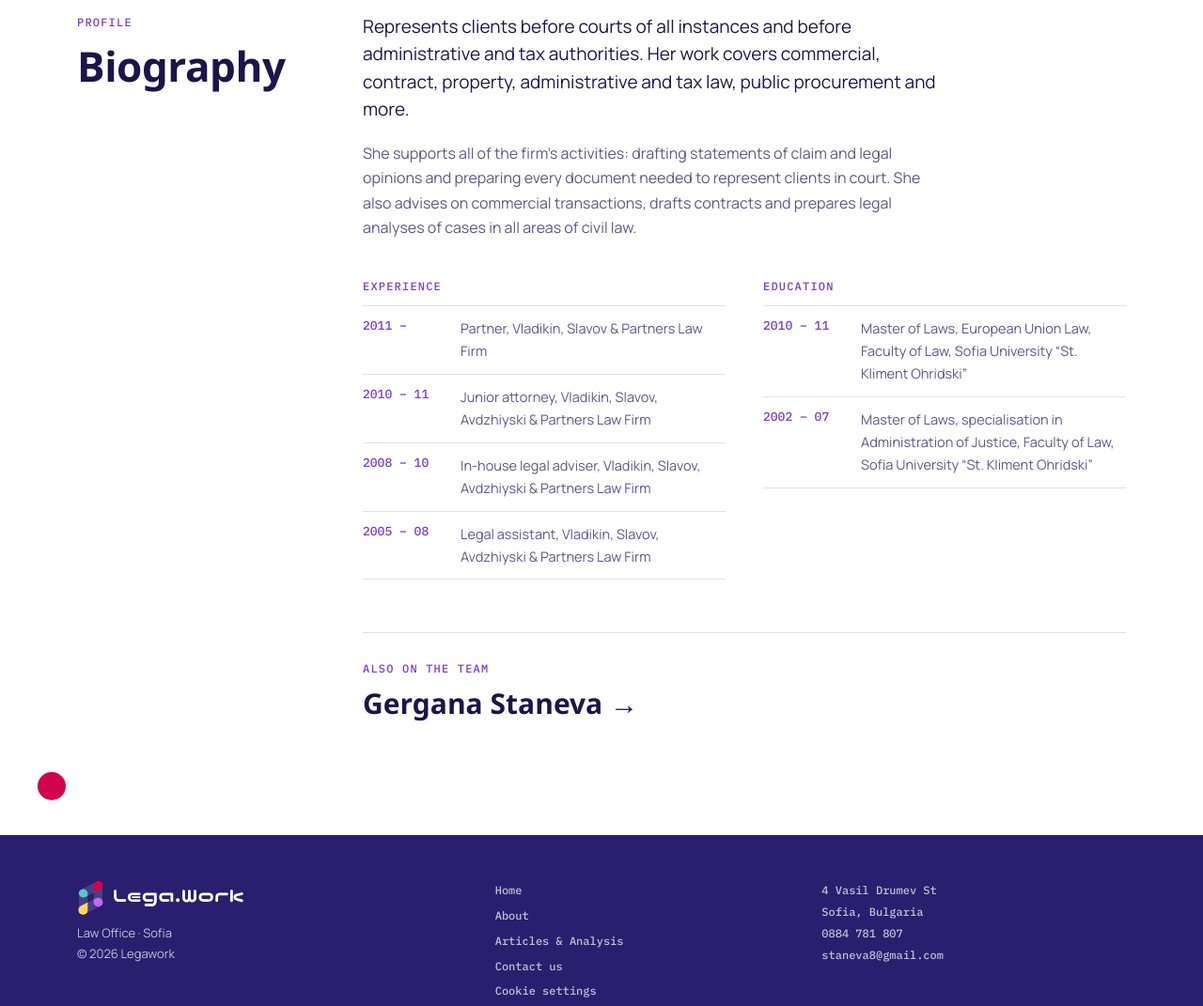
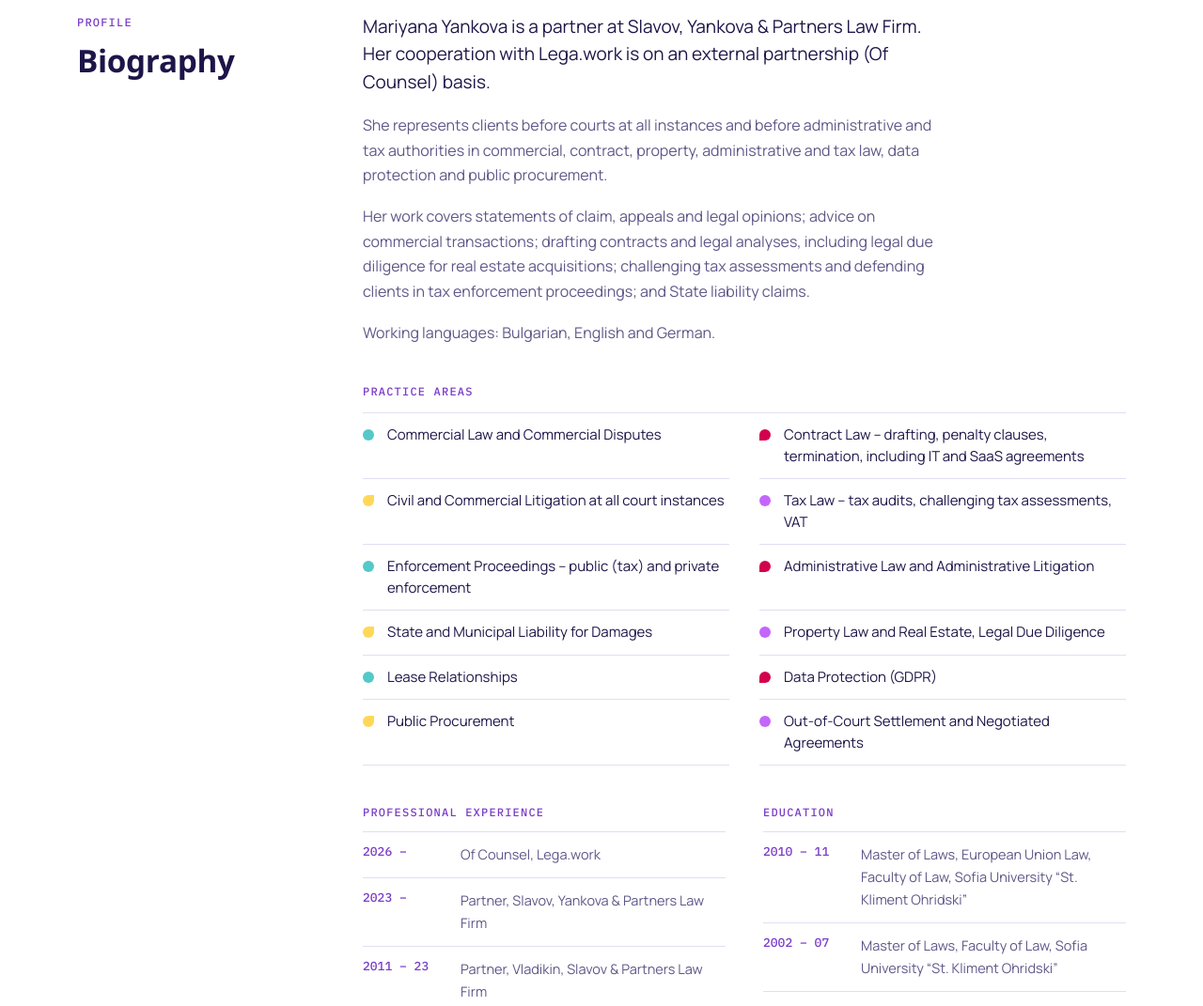
Before and after one commit to axentrix/legawork, a plain HTML site: page mariyana-yankova.html in a window 1280 px wide. Shown: the part 860-1931 px from the top of the page at 94% size. Drawn offline with Linux system fonts and the light colour scheme; a web font is replaced by a local one.

Commit message:
Mariyana Yankova: new photo and profile (Of Counsel)
Full profile from the firm's text in Bulgarian and English: summary,
biography, 12 practice areas, experience including Slavov, Yankova &
Partners, and education. Homepage card updated to match. Smaller side
heading on profile pages so Биография no longer overlaps the text.

Co-Authored-By: Claude Opus 5.5 <noreply@anthropic.com>
Claude-Session: https://claude.ai/code/session_01KEin1TwvNqivWaNjJoKNAx

```diff
--- a/assets/css/site.css
+++ b/assets/css/site.css
@@ -481,3 +481,16 @@ section.band > .wrap.one { display: block; padding-block: 88px 120px; }
 /* Reading progress bar under the header */
 .progress { position: fixed; z-index: 21; left: 0; right: 0; top: calc(env(safe-area-inset-top, 0px) + var(--hh, 66px)); height: 3px; transform-origin: 0 50%; transform: scaleX(var(--p, 0)); background: linear-gradient(90deg, var(--teal), var(--yellow), var(--red), var(--violet)); pointer-events: none; }
 body.menu-open .progress { opacity: 0; }
+
+/* ---------- Profile: summary and practice areas ---------- */
+.profile-top .summary { color: var(--muted); font-size: 17px; max-width: 58ch; }
+.areas-block { display: flex; flex-direction: column; gap: 12px; }
+.areas-list { margin: 0; padding: 0; list-style: none; display: grid; grid-template-columns: 1fr; gap: 0 32px; border-top: 1px solid var(--line); counter-reset: none; }
+@media (min-width: 760px) { .areas-list { grid-template-columns: 1fr 1fr; } }
+.areas-list li { position: relative; padding: 12px 0 12px 26px; border-bottom: 1px solid var(--line); font-size: 15px; line-height: 1.5; }
+.areas-list li::before { content: ""; position: absolute; left: 0; top: 17px; width: 12px; height: 12px; border-radius: 50%; background: var(--teal); transition: transform .4s var(--spring); }
+.areas-list li:nth-child(4n+2)::before { background: var(--red); border-radius: 50% 50% 50% 0; }
+.areas-list li:nth-child(4n+3)::before { background: var(--yellow); border-radius: 50% 0 50% 50%; }
+.areas-list li:nth-child(4n+4)::before { background: var(--violet); }
+.areas-list li:hover::before { transform: scale(1.3) rotate(45deg); }
+.profile-body .side h2 { font-size: clamp(28px, 2.6vw, 34px); }
--- a/assets/js/site.js
+++ b/assets/js/site.js
@@ -92,7 +92,7 @@
   /* ---------- Reveals: only items starting below the fold get the .pre state ---------- */
   /* Article pages are left out on purpose: their text is shown at once, without fading in */
   var isArticle = !!document.querySelector(".article-body");
-  var groups = isArticle ? [] : [".side", ".intro", ".prose > p", ".fan", ".principle", ".photo-wrap", ".member-card > :not(.photo-wrap)", ".person > .role", ".person > h3", ".highlights", ".cv > div", ".details .row", "form.enquiry", ".empty", ".post", "footer .wrap > div"];
+  var groups = isArticle ? [] : [".side", ".intro", ".prose > p", ".fan", ".principle", ".photo-wrap", ".member-card > :not(.photo-wrap)", ".person > .role", ".person > h3", ".highlights", ".cv > div", ".areas-block", ".details .row", "form.enquiry", ".empty", ".post", "footer .wrap > div"];
   var items = [];
   groups.forEach(function (sel) {
     var seen = new Map();
--- a/mariyana-yankova.html
+++ b/mariyana-yankova.html
@@ -75,25 +75,22 @@
     <div class="wrap profile-top">
       <a class="back" href="index.html#team"><span aria-hidden="true">←</span> <span class="en">Team</span><span class="bg">Екип</span></a>
       <div class="photo-wrap alt">
-        <figure class="photo"><img fetchpriority="high" src="assets/img/mariyana-yankova.jpg" alt="Mariyana Yankova" width="640" height="800"></figure>
-        <span class="tag"><span class="en">Associate partner</span><span class="bg">Асоцииран партньор</span></span>
+        <figure class="photo"><img fetchpriority="high" src="assets/img/mariyana-yankova.jpg" alt="Mariyana Yankova" width="800" height="1000"></figure>
+        <span class="tag"><span class="en">Of Counsel</span><span class="bg">Външен асоцииран партньор</span></span>
         <span class="s1" aria-hidden="true"></span>
         <span class="s2" aria-hidden="true"></span>
       </div>
       <div class="person">
-        <span class="role"><span class="en">Attorney · Associate partner</span><span class="bg">Адвокат · Асоцииран партньор</span></span>
+        <span class="role"><span class="en">Attorney · Of Counsel</span><span class="bg">Адвокат · Външен асоцииран партньор</span></span>
         <h1><span class="en">Mariyana Yankova</span><span class="bg">адв. Марияна Янкова</span></h1>
-        <ul class="highlights">
-              <li><span class="en">Sofia Bar Association</span><span class="bg">Софийска адвокатска колегия</span></li>
-              <li><span class="en">LL.M. in European Union law</span><span class="bg">Магистър по право на ЕС</span></li>
-              <li><span class="en">English · German</span><span class="bg">английски · немски</span></li>
-            </ul>
+        <p class="summary"><span class="en">Partner at Slavov, Yankova &amp; Partners Law Firm and member of the Sofia Bar Association, practising since 2005. She works with Lega.work as Of Counsel on matters involving commercial, contract and tax law.</span><span class="bg">Адвокат-съдружник в Адвокатско дружество „Славов, Янкова и партньори“ и член на Софийската адвокатска колегия, с професионален опит от 2005 г. Сътрудничи на Lega.work като външен партньор по казуси, свързани с търговско, облигационно и данъчно право.</span></p>
+        <ul class="highlights"><li><span class="en">Sofia Bar Association</span><span class="bg">Софийска адвокатска колегия</span></li><li><span class="en">LL.M. in European Union Law</span><span class="bg">Магистър по право на ЕС</span></li><li><span class="en">Bulgarian · English · German</span><span class="bg">английски · немски</span></li></ul>
         <div class="ctas"><a class="btn yellow" href="index.html#contact"><span class="en">Contact Mariyana Yankova</span><span class="bg">Свържете се с адв. Янкова</span> <span class="arr">→</span></a></div>
       </div>
     </div>
   </section>
 
-  <section class="band light" data-sec>
+  <section class="band light profile-body" data-sec>
     <i class="shape drop-b c-teal hide-m" style="--x:calc(100% - 110px);--y:80px;--s:60px" data-speed="-.25" data-rot="-60"></i>
     <i class="shape circle c-red hide-m" style="--x:40px;--y:calc(100% - 120px);--s:30px;--d:.15s" data-speed=".2"></i>
     <div class="wrap">
@@ -103,24 +100,45 @@
       </div>
       <div class="body">
         <div class="prose">
-              <p class="lead"><span class="en">Represents clients before courts of all instances and before administrative and tax authorities. Her work covers commercial, contract, property, administrative and tax law, public procurement and more.</span><span class="bg">Процесуално представителство пред всички съдебни инстанции и административни и данъчни органи; работа в областта на търговското, облигационното, вещно, административно, данъчно право, обществени поръчки и др.</span></p>
-              <p><span class="en">She supports all of the firm’s activities: drafting statements of claim and legal opinions and preparing every document needed to represent clients in court. She also advises on commercial transactions, drafts contracts and prepares legal analyses of cases in all areas of civil law.</span><span class="bg">Подпомагане във всички дейности на дружеството; изготвяне на искови молби и становища и подготовка на всички необходими документи по процесуалното представителство на клиентите; консултации по търговски сделки, изготвяне на договори и правни анализи по казуси във всички области на гражданското право.</span></p>
+          <p class="lead"><span class="en">Mariyana Yankova is a partner at Slavov, Yankova &amp; Partners Law Firm. Her cooperation with Lega.work is on an external partnership (Of Counsel) basis.</span><span class="bg">Марияна Янкова е адвокат-съдружник в Адвокатско дружество „Славов, Янкова и партньори“. Сътрудничеството ѝ с Lega.work е на основата на външно партньорство.</span></p>
+          <p><span class="en">She represents clients before courts at all instances and before administrative and tax authorities in commercial, contract, property, administrative and tax law, data protection and public procurement.</span><span class="bg">Осъществява процесуално представителство пред всички съдебни инстанции и пред административни и данъчни органи в областта на търговското, облигационното, вещното, административното и данъчното право, защитата на личните данни и обществените поръчки.</span></p>
+          <p><span class="en">Her work covers statements of claim, appeals and legal opinions; advice on commercial transactions; drafting contracts and legal analyses, including legal due diligence for real estate acquisitions; challenging tax assessments and defending clients in tax enforcement proceedings; and State liability claims.</span><span class="bg">Изготвя искови молби, жалби и становища, консултира по търговски сделки, изготвя договори и правни анализи, включително правен анализ (due diligence) при придобиване на недвижими имоти. Обжалва ревизионни актове и осъществява защита в производства по принудително изпълнение по ДОПК и по искове по ЗОДОВ.</span></p>
+          <p><span class="en">Working languages: Bulgarian, English and German.</span><span class="bg">Работни езици: английски и немски.</span></p>
+        </div>
+        <div class="areas-block">
+          <span class="label"><span class="en">Practice Areas</span><span class="bg">Области на практика</span></span>
+          <ul class="areas-list">
+          <li><span class="en">Commercial Law and Commercial Disputes</span><span class="bg">Търговско право и търговски спорове</span></li>
+          <li><span class="en">Contract Law – drafting, penalty clauses, termination, including IT and SaaS agreements</span><span class="bg">Облигационно и договорно право – договори, неустойки, прекратяване на договори, включително договори за IT услуги</span></li>
+          <li><span class="en">Civil and Commercial Litigation at all court instances</span><span class="bg">Гражданско и търговско съдебно производство пред всички инстанции</span></li>
+          <li><span class="en">Tax Law – tax audits, challenging tax assessments, VAT</span><span class="bg">Данъчно право – ревизионни производства, обжалване на ревизионни актове, ДДС</span></li>
+          <li><span class="en">Enforcement Proceedings – public (tax) and private enforcement</span><span class="bg">Принудително изпълнение – публично (по ДОПК) и частно</span></li>
+          <li><span class="en">Administrative Law and Administrative Litigation</span><span class="bg">Административно право и административно правосъдие</span></li>
+          <li><span class="en">State and Municipal Liability for Damages</span><span class="bg">Отговорност на държавата и общините за вреди (ЗОДОВ)</span></li>
+          <li><span class="en">Property Law and Real Estate, Legal Due Diligence</span><span class="bg">Вещно право и сделки с недвижими имоти, правен анализ (due diligence)</span></li>
+          <li><span class="en">Lease Relationships</span><span class="bg">Наемни правоотношения</span></li>
+          <li><span class="en">Data Protection (GDPR)</span><span class="bg">Защита на личните данни (GDPR)</span></li>
+          <li><span class="en">Public Procurement</span><span class="bg">Обществени поръчки</span></li>
+          <li><span class="en">Out-of-Court Settlement and Negotiated Agreements</span><span class="bg">Извънсъдебно уреждане на спорове и споразумения</span></li>
+          </ul>
         </div>
         <div class="cv">
           <div>
-                <span class="label"><span class="en">Experience</span><span class="bg">Професионален опит</span></span>
+            <span class="label"><span class="en">Professional Experience</span><span class="bg">Професионален опит</span></span>
             <ol class="timeline">
-                  <li><time>2011 –</time><span><span class="en">Partner, Vladikin, Slavov &amp; Partners Law Firm</span><span class="bg">Адвокат-съдружник в „Адвокатско дружество Владикин, Славов и партньори“</span></span></li>
-                  <li><time>2010 – 11</time><span><span class="en">Junior attorney, Vladikin, Slavov, Avdzhiyski &amp; Partners Law Firm</span><span class="bg">Младши адвокат в „Адвокатско дружество Владикин, Славов, Авджийски и партньори“</span></span></li>
-                  <li><time>2008 – 10</time><span><span class="en">In-house legal adviser, Vladikin, Slavov, Avdzhiyski &amp; Partners Law Firm</span><span class="bg">Юрисконсулт в „Адвокатско дружество Владикин, Славов, Авджийски и партньори“</span></span></li>
-                  <li><time>2005 – 08</time><span><span class="en">Legal assistant, Vladikin, Slavov, Avdzhiyski &amp; Partners Law Firm</span><span class="bg">Сътрудник в „Адвокатско дружество Владикин, Славов, Авджийски и партньори“</span></span></li>
+                  <li><time>2026 –</time><span><span class="en">Of Counsel, Lega.work</span><span class="bg">Външен партньор на Lega.work</span></span></li>
+                  <li><time>2023 –</time><span><span class="en">Partner, Slavov, Yankova &amp; Partners Law Firm</span><span class="bg">Адвокат-съдружник в Адвокатско дружество „Славов, Янкова и партньори“</span></span></li>
+                  <li><time>2011 – 23</time><span><span class="en">Partner, Vladikin, Slavov &amp; Partners Law Firm</span><span class="bg">Адвокат-съдружник в Адвокатско дружество „Владикин, Славов и партньори“</span></span></li>
+                  <li><time>2010 – 11</time><span><span class="en">Junior Attorney, Vladikin, Slavov, Avdzhiyski &amp; Partners Law Firm</span><span class="bg">Младши адвокат в Адвокатско дружество „Владикин, Славов, Авджийски и партньори“</span></span></li>
+                  <li><time>2008 – 10</time><span><span class="en">Legal Counsel, Vladikin, Slavov, Avdzhiyski &amp; Partners Law Firm</span><span class="bg">Юрисконсулт в Адвокатско дружество „Владикин, Славов, Авджийски и партньори“</span></span></li>
+                  <li><time>2005 – 08</time><span><span class="en">Associate, Vladikin, Slavov, Avdzhiyski &amp; Partners Law Firm</span><span class="bg">Сътрудник в Адвокатско дружество „Владикин, Славов, Авджийски и партньори“</span></span></li>
             </ol>
           </div>
           <div>
             <span class="label"><span class="en">Education</span><span class="bg">Образование</span></span>
             <ol class="timeline">
                   <li><time>2010 – 11</time><span><span class="en">Master of Laws, European Union Law, Faculty of Law, Sofia University “St. Kliment Ohridski”</span><span class="bg">Магистър по право, специалност „Право на Европейския съюз“, Юридически факултет, СУ „Св. Климент Охридски“</span></span></li>
-                  <li><time>2002 – 07</time><span><span class="en">Master of Laws, specialisation in Administration of Justice, Faculty of Law, Sofia University “St. Kliment Ohridski”</span><span class="bg">Магистър по право, специализация „Правораздаване“, Юридически факултет, СУ „Св. Климент Охридски“</span></span></li>
+                  <li><time>2002 – 07</time><span><span class="en">Master of Laws, Faculty of Law, Sofia University “St. Kliment Ohridski”</span><span class="bg">Магистър по право, специалност „Правораздаване“, Юридически факултет, СУ „Св. Климент Охридски“</span></span></li>
             </ol>
           </div>
         </div>
```
Also changed, not shown: gergana-staneva.html (+1 -1 lines), index.html (+4 -4 lines), assets/img/mariyana-yankova.jpg. Lines whose indentation alone changed are shown as unchanged.
